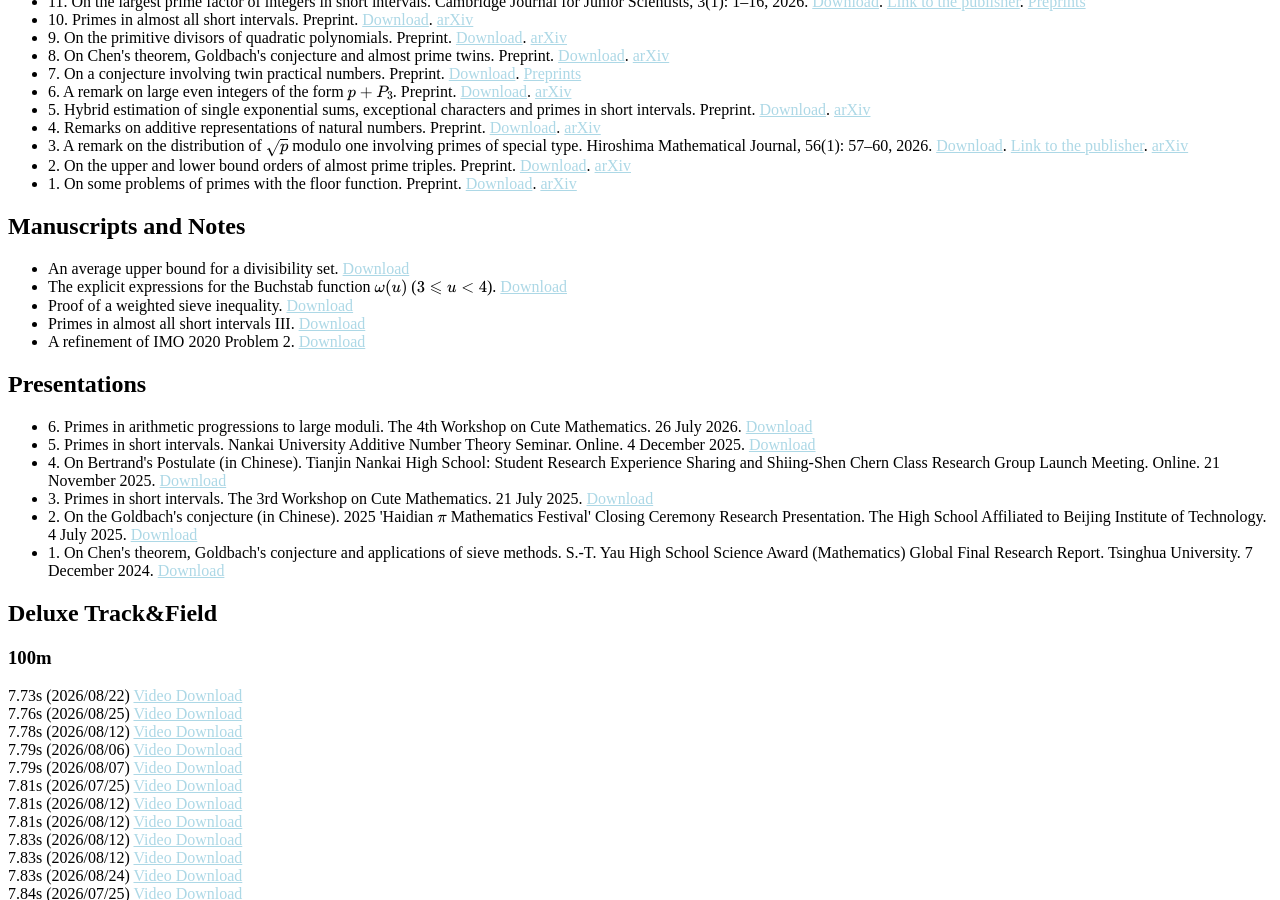
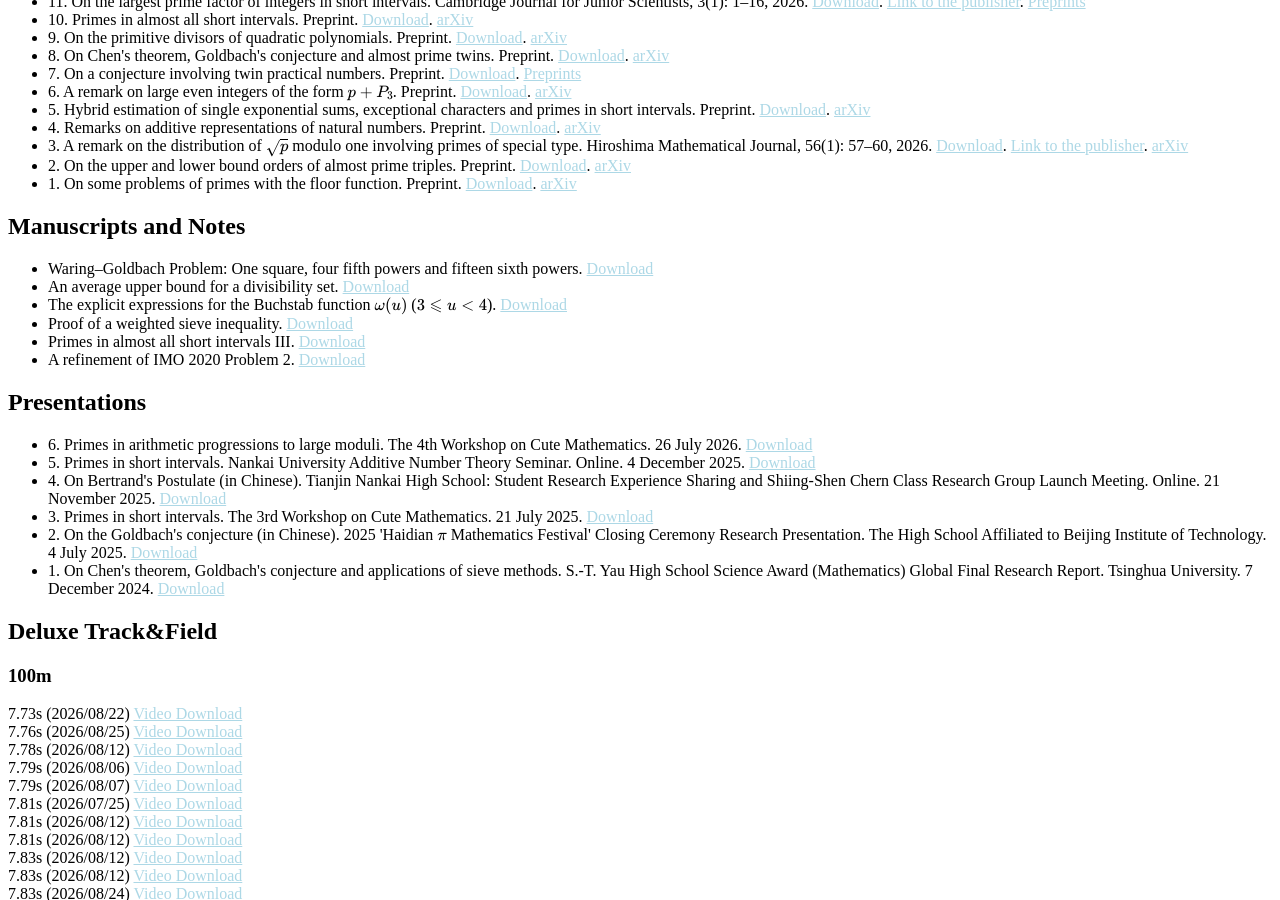
Before and after one commit to CareyRunboLi/CareyRunboLi.github.io, a Jekyll site: the page built from index.md, in a window 1280 px wide and 900 px high, scrolled down 2234 px. Built offline with Jekyll 4.4.1, drawn with Linux system fonts in a browser that asks for light colours; some web fonts are replaced; formulas are drawn with MathJax 3; a style sheet for code colours, icons or effects is not loaded; our own code applies the rules of GitHub Pages for plain Markdown files.

Commit message:
Update manuscripts.md

```diff
--- a/_includes/manuscripts.md
+++ b/_includes/manuscripts.md
@@ -7,6 +7,7 @@
 ## Manuscripts and Notes
 
 <ul style="margin:0 0 5px;">
+  <li>Waring–Goldbach Problem: One square, four fifth powers and fifteen sixth powers. <a href="https://runbolicarey.com/assets/downloads/Waring__Goldbach_Problem_One_square__four_fifth_powers_and_fifteen_sixth_powers.pdf"><span>Download</span></a></li>
   <li>An average upper bound for a divisibility set. <a href="https://runbolicarey.com/assets/downloads/An_average_upper_bound_for_a_divisibility_set.pdf"><span>Download</span></a></li>
   <li>The explicit expressions for the Buchstab function $\omega(u)$ ($3 \leqslant u < 4$). <a href="https://runbolicarey.com/assets/downloads/The_explicit_expressions_for_the_Buchstab_function.pdf"><span>Download</span></a></li>
   <li>Proof of a weighted sieve inequality. <a href="https://runbolicarey.com/assets/downloads/Proof_of_a_weighted_sieve_inequality.pdf"><span>Download</span></a></li>
```
